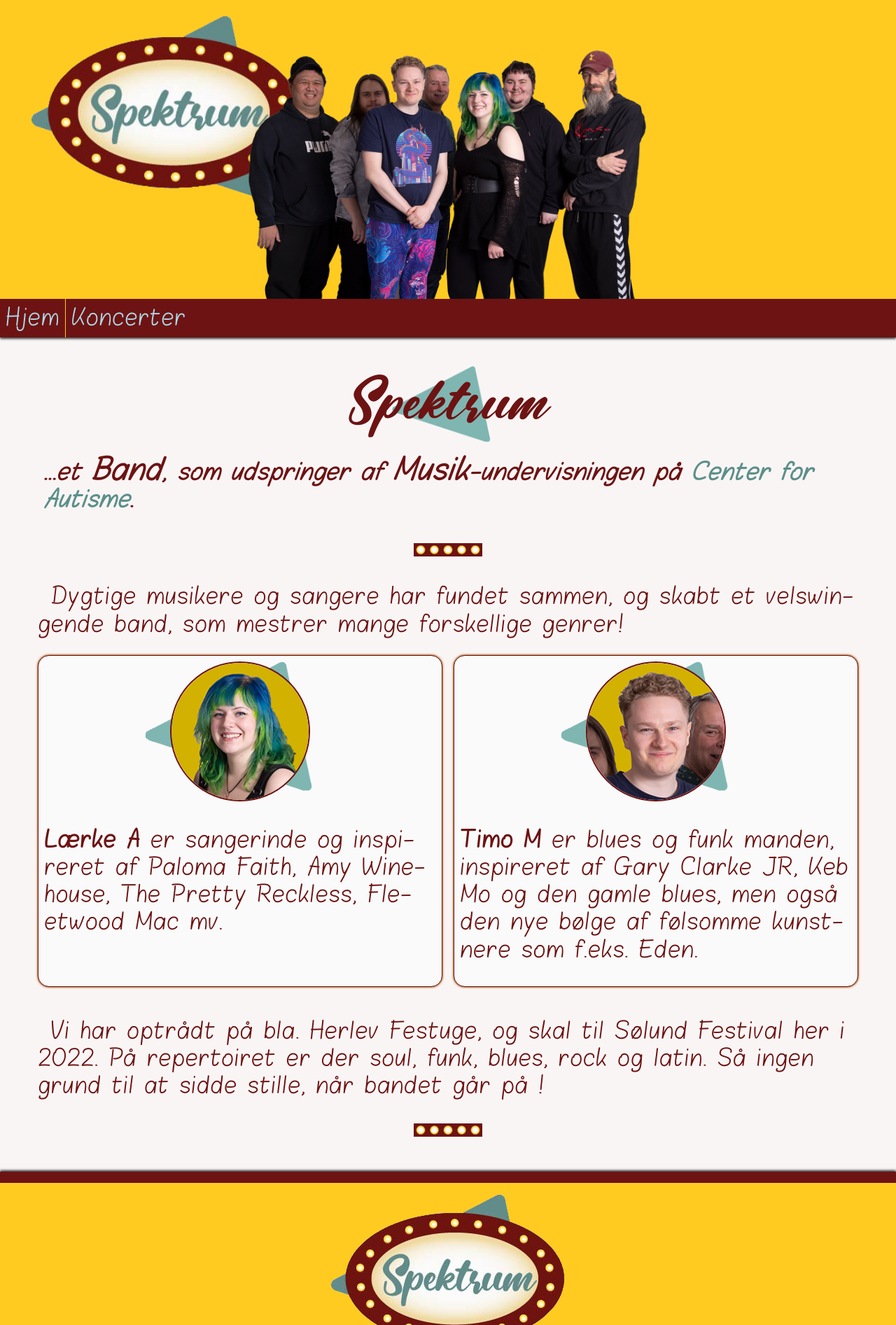
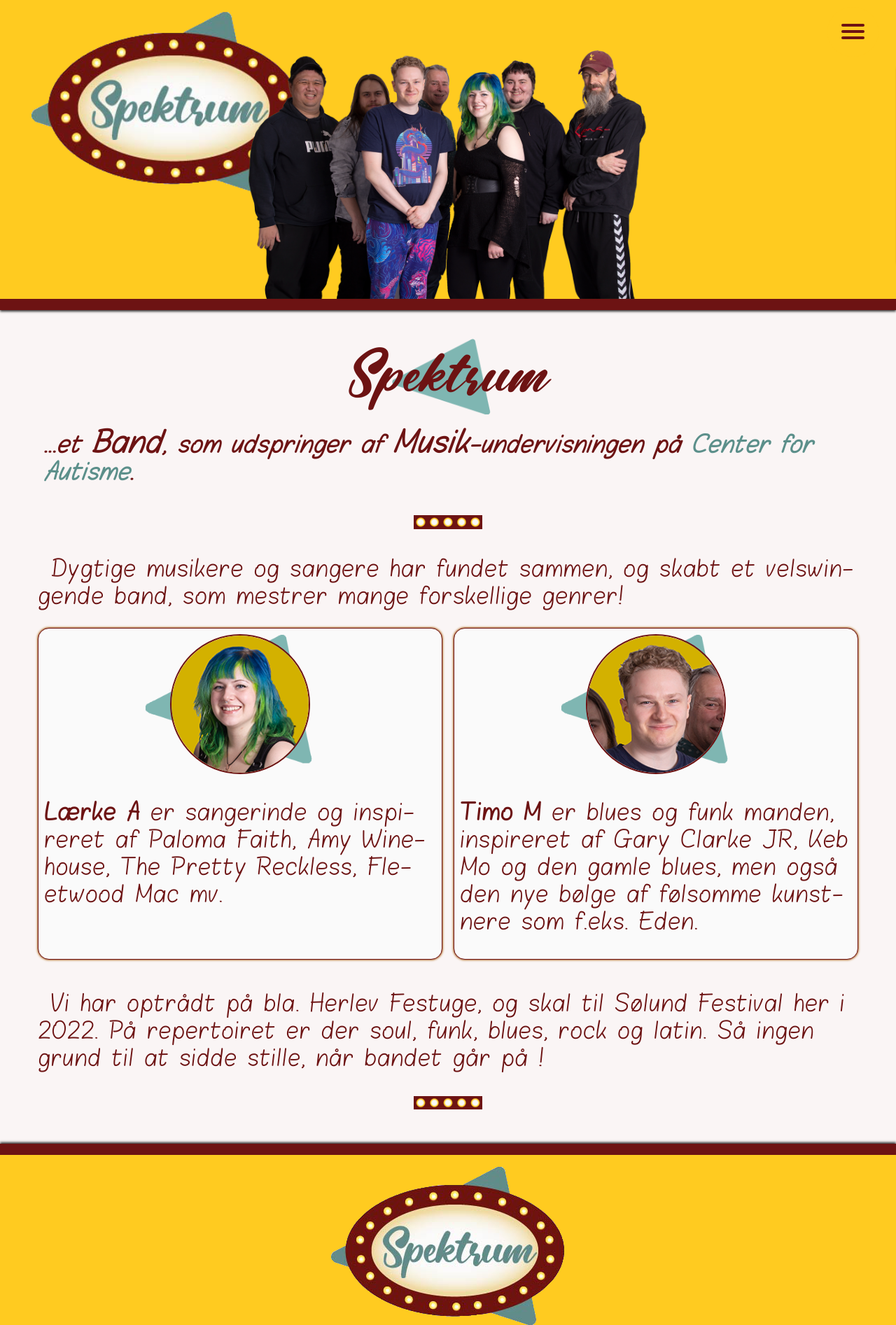
Before and after one commit to center-for-autisme/spektrumband.dk, a PHP site: page / in a window 1280 px wide. Shown: the top 1893 px of the page at 70% size. Run offline with PHP 8.4, Linux system fonts and the light colour scheme.

Commit message:
burger menu complete

```diff
--- a/footer.php
+++ b/footer.php
@@ -1,6 +1,6 @@
 <footer>
     <img src="assets/images/Spektrumband.png" alt="Spektrum band logo">
-    <address>
+    <address id="kontakt">
         <p>Kan bookes på:</p>
         <ul>
             <li><a href="mailto:mail@spektrumband.dk">mail@spektrumband.dk</a>
--- a/header.php
+++ b/header.php
@@ -16,14 +16,40 @@
         <div id="band-image" class="resp-image">
             <img src="assets/images/band01-transp.png" alt="Spektrum, band medlemmer">
         </div>
-        <nav>
-            <ul>
-                <li>
-                    <a href="index.php">Hjem</a>
-                </li>
-                <li>
-                    <a href="koncerter.php">Koncerter</a>
-                </li>
-            </ul>
+
+        <nav role="navigation">
+            <div id="menuToggle">
+                <!--
+    A fake / hidden checkbox is used as click reciever,
+    so you can use the :checked selector on it.
+    -->
+                <input type="checkbox" />
+
+                <!--
+    Some spans to act as a hamburger.
+
+    They are acting like a real hamburger,
+    not that McDonalds stuff.
+    -->
+                <span></span>
+                <span></span>
+                <span></span>
+
+                <!--
+    Too bad the menu has to be inside of the button
+    but hey, it's pure CSS magic.
+    -->
+                <ul id="menu">
+                    <a href="index.php">
+                        <li>Hjem</li>
+                    </a>
+                    <a href="koncerter.php">
+                        <li>Koncerter</li>
+                    </a>
+                    <a href="#kontakt">
+                        <li>Kontakt</li>
+                    </a>
+                </ul>
+            </div>
         </nav>
     </header>
--- a/stylesheets/abstracts/_variables.scss
+++ b/stylesheets/abstracts/_variables.scss
@@ -54,6 +54,10 @@ $text-color-opaque: rgba(109, 19, 19, 0.75) !default;
 // Main brand color
 // @type Color
 $brand-color: rgb(255, 203, 32) !default;
+
+// Main brand color opaque
+// @type Color
+$brand-color-opaque: rgba(255, 203, 32, 0.5) !default;
 
 // Main link color
 // @type Color
--- a/stylesheets/layout/_header.scss
+++ b/stylesheets/layout/_header.scss
@@ -12,6 +12,7 @@ header {
     background-position-y: 10%;
     background-position-x: 5%;
     background-size: 30% auto;
+    border-bottom: $text-color 1rem solid;
     box-shadow: 0rem 0.1rem 0.2rem $very-dark-grey;
 
     /* Navigation */
@@ -44,6 +45,7 @@ header {
             color: lightblue;
             display: block;
             padding: 0.5rem;
+            overflow: hidden;
         }
 
         a:hover {
--- /dev/null
+++ b/stylesheets/layout/_navigation.scss
@@ -0,0 +1,153 @@
+// -----------------------------------------------------------------------------
+// This file contains all styles related to the navigation of the site/application.
+// -----------------------------------------------------------------------------
+
+/*
+ * Made by Erik Terwan
+ * 24th of November 2015
+ * MIT License
+ *
+ *
+ * If you are thinking of using this in
+ * production code, beware of the browser
+ * prefixes.
+ */
+
+
+
+#menuToggle {
+    display: block;
+    position: fixed;
+    top: 10px;
+    right: 25px;
+    background: $brand-color-opaque;
+    padding: 24px 20px 20px 20px;
+    border-radius: 50%;
+    z-index: 1;
+
+    -webkit-user-select: none;
+    user-select: none;
+
+    a {
+        text-decoration: none;
+        color: $link-color;
+
+        transition: color 0.3s ease;
+    }
+
+    a:hover {
+        color: tomato;
+    }
+
+
+    input {
+        display: block;
+        width: 72px;
+        height: 66px;
+        position: fixed;
+        top: 1em;
+        right: 25px;
+
+        cursor: pointer;
+
+        opacity: 0;
+        /* hide this */
+        z-index: 2;
+        /* and place it over the hamburger */
+
+        -webkit-touch-callout: none;
+    }
+
+    /*
+ * Just a quick hamburger
+ */
+    span {
+        display: block;
+        width: 33px;
+        height: 4px;
+        margin-bottom: 5px;
+        position: relative;
+
+        background: $text-color;
+        border-radius: 3px;
+
+        z-index: 1;
+
+        transform-origin: 4px 0px;
+
+        transition: transform 0.5s cubic-bezier(0.77, 0.2, 0.05, 1.0),
+            background 0.5s cubic-bezier(0.77, 0.2, 0.05, 1.0),
+            opacity 0.55s ease;
+    }
+
+    span:first-child {
+        transform-origin: 0% 0%;
+    }
+
+    span:nth-last-child(2) {
+        transform-origin: 0% 100%;
+    }
+
+    /*
+ * Transform all the slices of hamburger
+ * into a crossmark.
+ */
+    input:checked~span {
+        opacity: 1;
+        transform: rotate(45deg) translate(-2px, -1px);
+        background: $text-color;
+    }
+
+    /*
+ * But let's hide the middle one.
+ */
+    input:checked~span:nth-last-child(3) {
+        opacity: 0;
+        transform: rotate(0deg) scale(0.2, 0.2);
+    }
+
+    /*
+ * Ohyeah and the last one should go the other direction
+ */
+    input:checked~span:nth-last-child(2) {
+        transform: rotate(-45deg) translate(0, -1px);
+    }
+
+    /*
+     * And let's slide it in from the left
+     */
+    input:checked~ul {
+        transform: none;
+    }
+}
+
+/*
+ * Make this absolute positioned
+ * at the top left of the screen
+ */
+#menu {
+    position: fixed;
+    width: 325px;
+    margin: 25px 0 0 -245px;
+    padding: 50px;
+
+    background: $text-color;
+    border: 1px solid #6d1313;
+    border-radius: 1rem 0 0 1rem;
+    box-shadow: 0 0 0.2rem, 0 0 0.2rem $brand_color;
+    list-style-type: none;
+    -webkit-font-smoothing: antialiased;
+    /* to stop flickering of text in safari */
+
+    transform-origin: 0% 0%;
+    transform: translate(100%, 0);
+
+    transition: transform 0.5s cubic-bezier(0.77, 0.2, 0.05, 1.0);
+
+
+    li {
+        padding: 10px 0;
+        font-size: 22px;
+    }
+
+}
--- a/stylesheets/main.css
+++ b/stylesheets/main.css
@@ -679,6 +679,7 @@ header {
   background-position-y: 10%;
   background-position-x: 5%;
   background-size: 30% auto;
+  border-bottom: rgb(109, 19, 19) 1rem solid;
   box-shadow: 0rem 0.1rem 0.2rem rgb(51, 51, 51);
   /* Navigation */
   /* images */
@@ -707,6 +708,7 @@ header nav a {
   color: lightblue;
   display: block;
   padding: 0.5rem;
+  overflow: hidden;
 }
 header nav a:hover {
   text-decoration: none;
@@ -761,6 +763,127 @@ footer address ul {
   padding: 0 0.5em 0 0.5em;
   max-width: 1200px;
   margin: auto;
+}
+
+/*
+ * Made by Erik Terwan
+ * 24th of November 2015
+ * MIT License
+ *
+ *
+ * If you are thinking of using this in
+ * production code, beware of the browser
+ * prefixes.
+ */
+#menuToggle {
+  display: block;
+  position: fixed;
+  top: 10px;
+  right: 25px;
+  background: rgba(255, 203, 32, 0.5);
+  padding: 24px 20px 20px 20px;
+  border-radius: 50%;
+  z-index: 1;
+  -webkit-user-select: none;
+  -moz-user-select: none;
+   -ms-user-select: none;
+       user-select: none;
+  /*
+  * Just a quick hamburger
+  */
+  /*
+  * Transform all the slices of hamburger
+  * into a crossmark.
+  */
+  /*
+  * But let's hide the middle one.
+  */
+  /*
+  * Ohyeah and the last one should go the other direction
+  */
+  /*
+   * And let's slide it in from the left
+   */
+}
+#menuToggle a {
+  text-decoration: none;
+  color: rgb(173, 216, 230);
+  transition: color 0.3s ease;
+}
+#menuToggle a:hover {
+  color: tomato;
+}
+#menuToggle input {
+  display: block;
+  width: 72px;
+  height: 66px;
+  position: fixed;
+  top: 1em;
+  right: 25px;
+  cursor: pointer;
+  opacity: 0;
+  /* hide this */
+  z-index: 2;
+  /* and place it over the hamburger */
+  -webkit-touch-callout: none;
+}
+#menuToggle span {
+  display: block;
+  width: 33px;
+  height: 4px;
+  margin-bottom: 5px;
+  position: relative;
+  background: rgb(109, 19, 19);
+  border-radius: 3px;
+  z-index: 1;
+  transform-origin: 4px 0px;
+  transition: transform 0.5s cubic-bezier(0.77, 0.2, 0.05, 1), background 0.5s cubic-bezier(0.77, 0.2, 0.05, 1), opacity 0.55s ease;
+}
+#menuToggle span:first-child {
+  transform-origin: 0% 0%;
+}
+#menuToggle span:nth-last-child(2) {
+  transform-origin: 0% 100%;
+}
+#menuToggle input:checked ~ span {
+  opacity: 1;
+  transform: rotate(45deg) translate(-2px, -1px);
+  background: rgb(109, 19, 19);
+}
+#menuToggle input:checked ~ span:nth-last-child(3) {
+  opacity: 0;
+  transform: rotate(0deg) scale(0.2, 0.2);
+}
+#menuToggle input:checked ~ span:nth-last-child(2) {
+  transform: rotate(-45deg) translate(0, -1px);
+}
+#menuToggle input:checked ~ ul {
+  transform: none;
+}
+
+/*
+ * Make this absolute positioned
+ * at the top left of the screen
+ */
+#menu {
+  position: fixed;
+  width: 325px;
+  margin: 25px 0 0 -245px;
+  padding: 50px;
+  background: rgb(109, 19, 19);
+  border: 1px solid #6d1313;
+  border-radius: 1rem 0 0 1rem;
+  box-shadow: 0 0 0.2rem, 0 0 0.2rem rgb(255, 203, 32);
+  list-style-type: none;
+  -webkit-font-smoothing: antialiased;
+  /* to stop flickering of text in safari */
+  transform-origin: 0% 0%;
+  transform: translate(100%, 0);
+  transition: transform 0.5s cubic-bezier(0.77, 0.2, 0.05, 1);
+}
+#menu li {
+  padding: 10px 0;
+  font-size: 22px;
 }
 
 .cards {
--- a/stylesheets/main.scss
+++ b/stylesheets/main.scss
@@ -17,7 +17,8 @@
 // 4. Layout-related sections
 @import 'layout/header',
 'layout/footer',
-'layout/wrapper';
+'layout/wrapper',
+'layout/navigation';
 
 // 5. Components
 @import 'components/button',
```
Also changed, not shown: stylesheets/base/_helpers.scss (+14 -7 lines), 1 other file.
